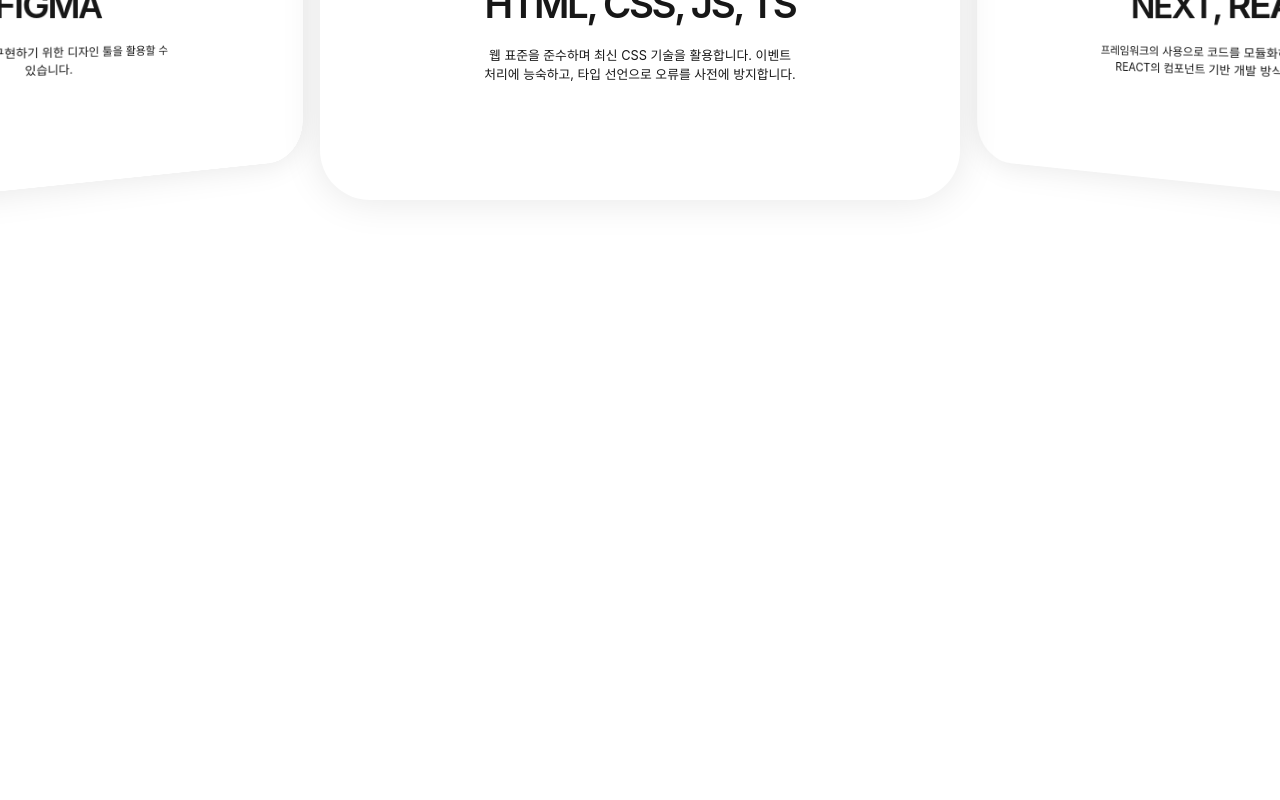
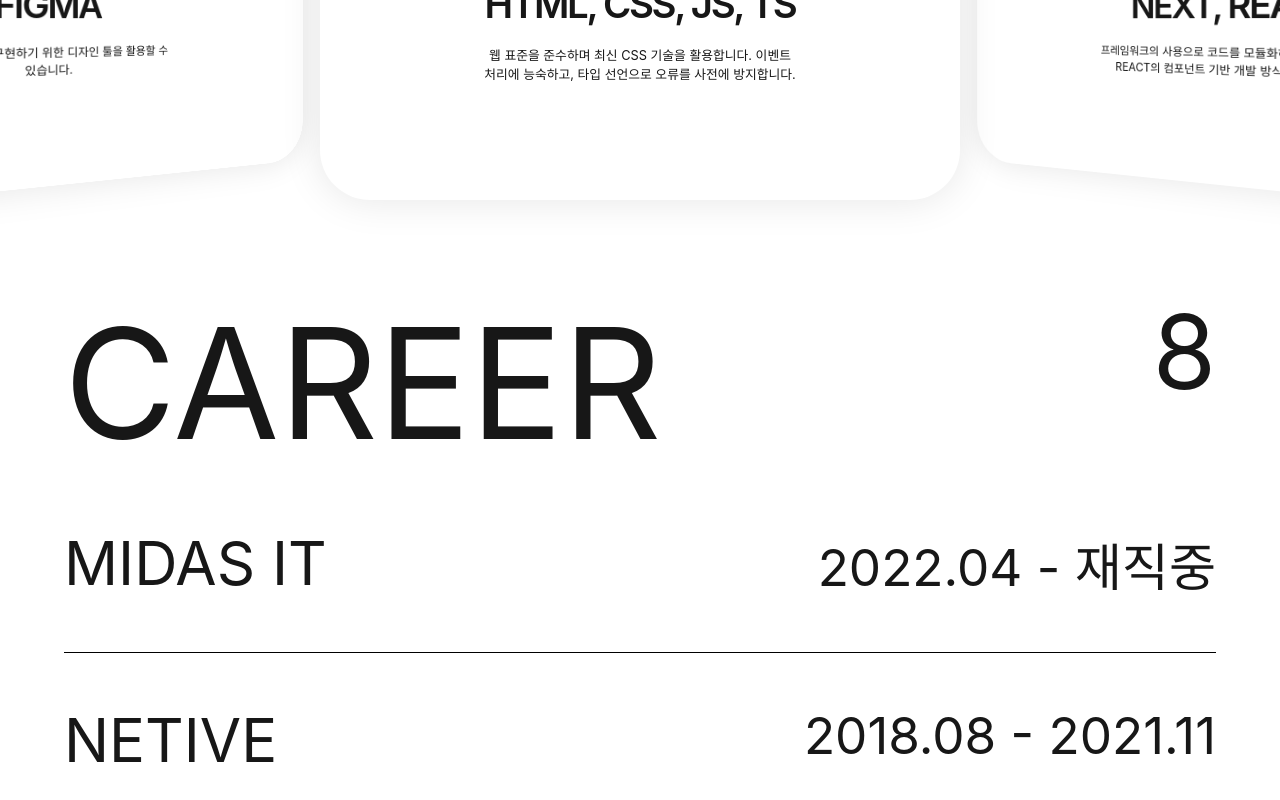
Before and after one commit to winonvs/portfolio, a Next.js app: page / in a window 1280 px wide. Shown: the part 960-1760 px from the top of the page. Before the commit the page ends 1160 px from the top, so only its background shows below. Built offline with nearby package versions, Linux system fonts and the light colour scheme; a web font is replaced by a local one.

Commit message:
feat: add career section

```diff
--- a/package.json
+++ b/package.json
@@ -10,6 +10,7 @@
     "format": "prettier --write ."
   },
   "dependencies": {
+    "gsap": "^3.12.5",
     "next": "15.1.2",
     "react": "^19.0.0",
     "react-dom": "^19.0.0",
--- a/src/app/page.tsx
+++ b/src/app/page.tsx
@@ -1,3 +1,4 @@
+import CareerSection from '@/components/sections/Career';
 import IntroSection from '@/components/sections/Intro';
 import SkillSection from '@/components/sections/Skill';
 
@@ -6,6 +7,7 @@
     <main>
       <IntroSection />
       <SkillSection />
+      <CareerSection />
     </main>
   );
 };
--- /dev/null
+++ b/src/components/sections/Career/index.tsx
@@ -0,0 +1,42 @@
+'use client';
+import Counter from '@/components/util/Counter';
+import { CareerContainer, CareerTitle, CareerList } from './style';
+
+const CAREER_LIST = [
+  {
+    company: 'MIDAS IT',
+    description: '업무 내용 블라블라',
+    date: '2022.04 - 재직중',
+  },
+  {
+    company: 'NETIVE',
+    description: '업무 내용 블라블라',
+    date: '2018.08 - 2021.11',
+  },
+];
+
+const CareerSection = () => {
+  return (
+    <CareerContainer>
+      <CareerTitle className='career-title'>
+        <h2>CAREER</h2>
+        <Counter start={1} end={8} duration={500} />
+      </CareerTitle>
+      <CareerList className='career-list'>
+        {CAREER_LIST.map(({ company, description, date }) => {
+          return (
+            <details key={company}>
+              <summary>
+                <h3>{company}</h3>
+                <span>{date}</span>
+              </summary>
+              <p>{description}</p>
+            </details>
+          );
+        })}
+      </CareerList>
+    </CareerContainer>
+  );
+};
+
+export default CareerSection;
--- /dev/null
+++ b/src/components/sections/Career/style.ts
@@ -0,0 +1,27 @@
+import { LayoutSize } from '@/styles/constants/layout';
+import styled from 'styled-components';
+
+export const CareerContainer = styled.section`
+  max-width: ${LayoutSize.inner};
+  margin: 7vw auto;
+`;
+
+export const CareerTitle = styled.div`
+  display: flex;
+  justify-content: space-between;
+  font-size: 8vw;
+`;
+
+export const CareerList = styled.div`
+  & summary {
+    display: flex;
+    justify-content: space-between;
+    padding: 1em 0;
+    border-bottom: 1px solid black;
+    font-size: 4vw;
+
+    &::marker {
+      display: none;
+    }
+  }
+`;
--- a/src/components/sections/Intro/style.ts
+++ b/src/components/sections/Intro/style.ts
@@ -1,10 +1,7 @@
 import styled, { keyframes } from 'styled-components';
 
 import bgExperienceImage from './images/bg-experience.jpg';
-
-const LayoutSize = {
-  inner: '90vw',
-};
+import { LayoutSize } from '@/styles/constants/layout';
 
 const moveBackground = keyframes`
   0% {
--- /dev/null
+++ b/src/components/util/Counter/index.tsx
@@ -0,0 +1,22 @@
+import useCounter from '@/hooks/useCounter';
+import React from 'react';
+import styled from 'styled-components';
+
+const CountElement = styled.span`
+  display: inline-block;
+  vertical-align: top;
+`;
+
+type CounterProps = {
+  start: number;
+  end: number;
+  duration?: number;
+};
+
+const Counter = ({ start, end, duration = 2000 }: CounterProps) => {
+  const count = useCounter({ start, end, duration });
+
+  return <CountElement>{count}</CountElement>;
+};
+
+export default Counter;
--- /dev/null
+++ b/src/hooks/useCounter.ts
@@ -0,0 +1,33 @@
+import { useState, useEffect } from 'react';
+
+type Counter = {
+  start: number;
+  end: number;
+  duration: number;
+};
+
+const useCounter = ({ start, end, duration = 2000 }: Counter) => {
+  const [count, setCount] = useState(start);
+
+  useEffect(() => {
+    const increment = (end - start) / (duration / 10);
+    let current = start;
+    const timer = setInterval(() => {
+      current += increment;
+      if (
+        (increment > 0 && current >= end) ||
+        (increment < 0 && current <= end)
+      ) {
+        current = end;
+        clearInterval(timer);
+      }
+      setCount(Math.round(current));
+    }, 10);
+
+    return () => clearInterval(timer);
+  }, [start, end, duration]);
+
+  return count;
+};
+
+export default useCounter;
--- /dev/null
+++ b/src/styles/constants/layout.ts
@@ -0,0 +1,3 @@
+export const LayoutSize = {
+  inner: '90vw',
+};
```
Also changed, not shown: 1 other file (tests, documents, lock files or other folders).
